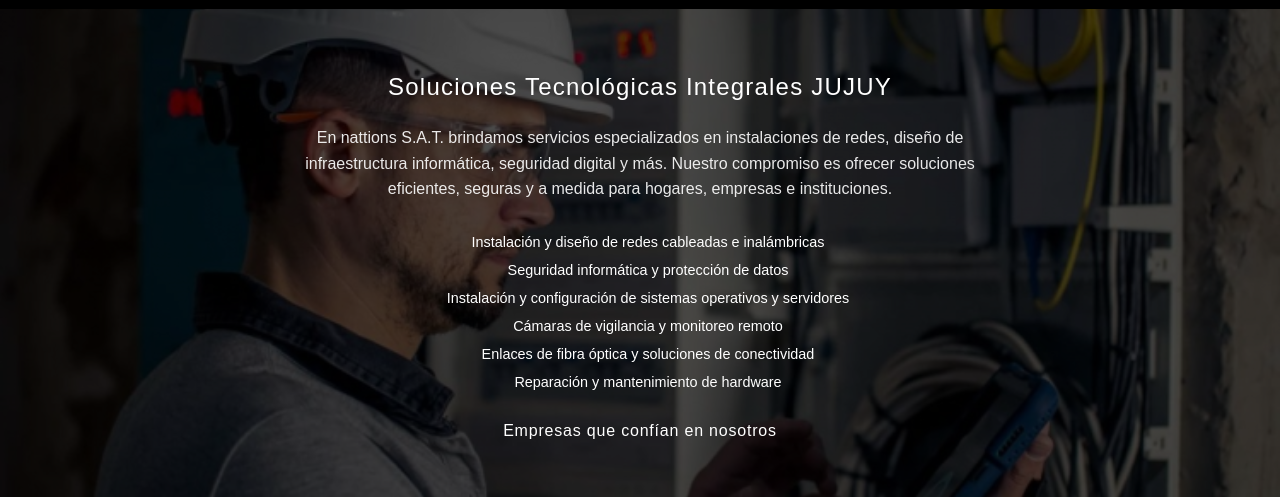
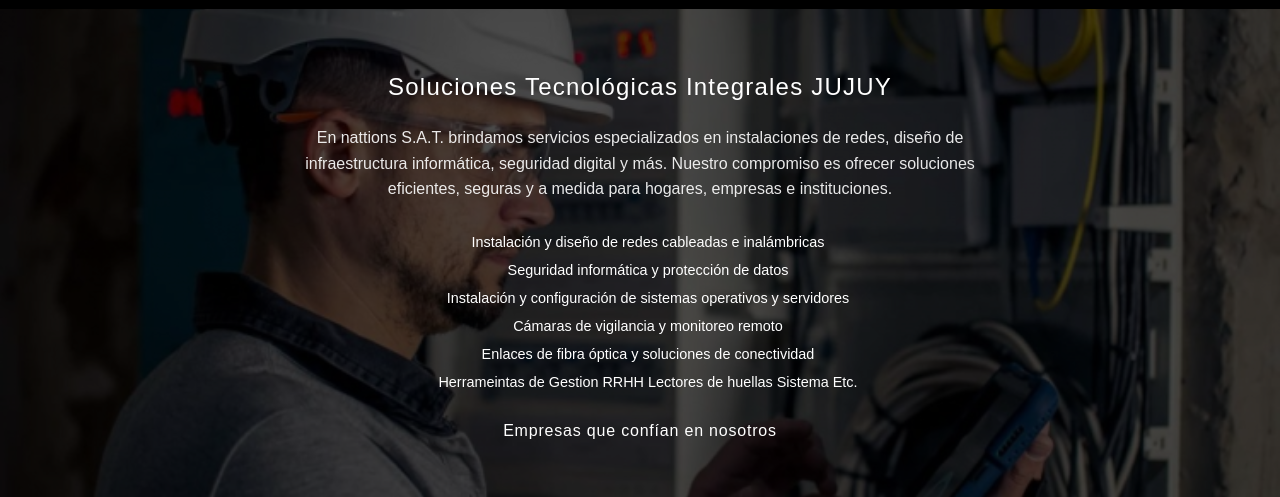
Before and after one commit to nattions/nattions.github.io, a plain HTML site: page index.html in a window 1280 px wide. Shown: the part 134-631 px from the top of the page. Drawn offline with Linux system fonts and the light colour scheme.

Commit message:
Update index.html

```diff
--- a/index.html
+++ b/index.html
@@ -46,7 +46,7 @@
                 <li>Instalación y configuración de sistemas operativos y servidores</li>
                 <li>Cámaras de vigilancia y monitoreo remoto</li>
                 <li>Enlaces de fibra óptica y soluciones de conectividad</li>
-                <li>Reparación y mantenimiento de hardware</li>
+                <li>Herrameintas de Gestion RRHH Lectores de huellas Sistema Etc.</li>
             </ul>
         </div>
 
```
